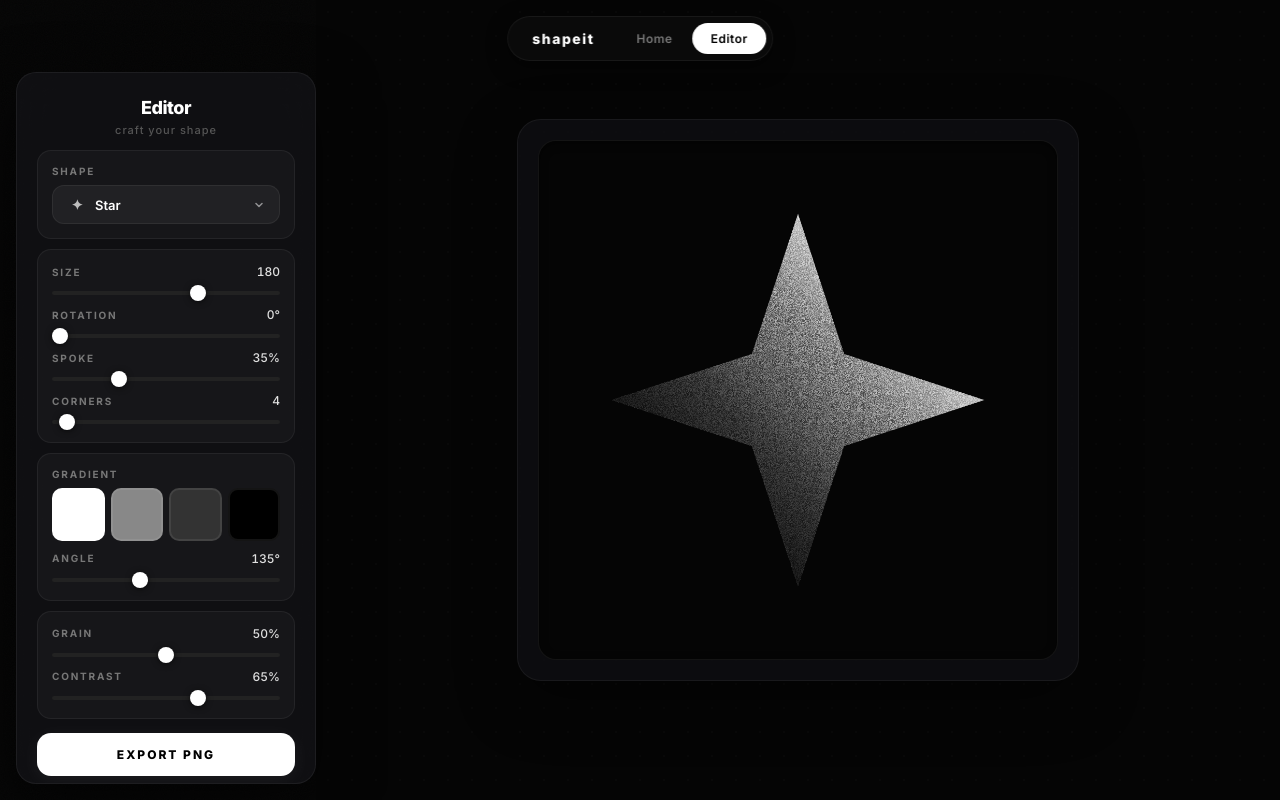
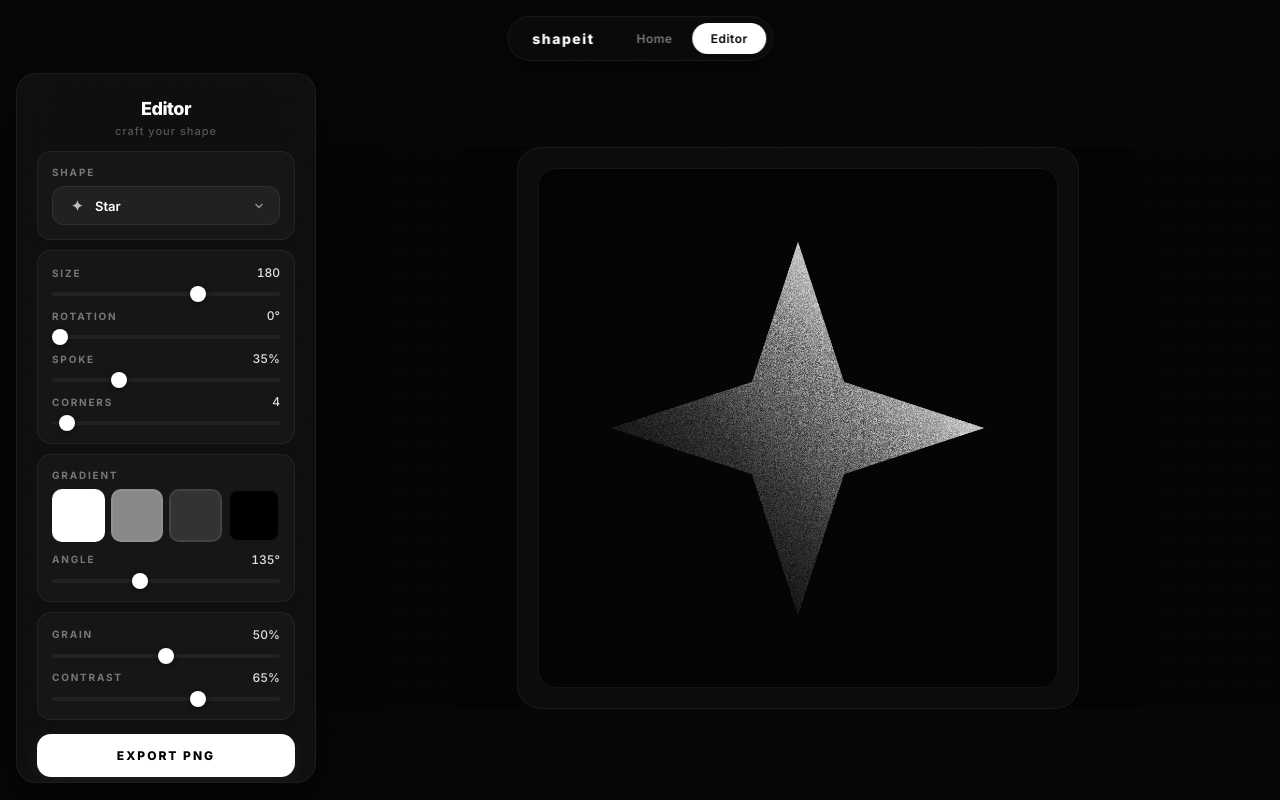
Before and after one commit to Leonxlnx/shapeit, a Next.js app: page /editor in a window 1280 px wide. Built offline with nearby package versions, Linux system fonts and the light colour scheme.

Commit message:
fix: vertically center sidebar in viewport

```diff
--- a/src/app/editor/page.module.css
+++ b/src/app/editor/page.module.css
@@ -1,9 +1,11 @@
 .layout {
     display: flex;
+    align-items: center;
     height: 100vh;
     overflow: hidden;
     position: relative;
     z-index: 1;
+    padding-top: 56px;
 }
 
 /* ── Sidebar ─────────────────────────────────────────── */
@@ -22,10 +24,9 @@
     gap: 10px;
     overflow-y: auto;
     z-index: 10;
-    margin: 72px 0 16px 16px;
+    margin: 0 0 0 16px;
     box-shadow: 0 20px 60px rgba(0, 0, 0, 0.5);
-    align-self: flex-start;
-    max-height: calc(100vh - 88px);
+    max-height: calc(100vh - 90px);
 }
 
 /* scrollbar */
```
